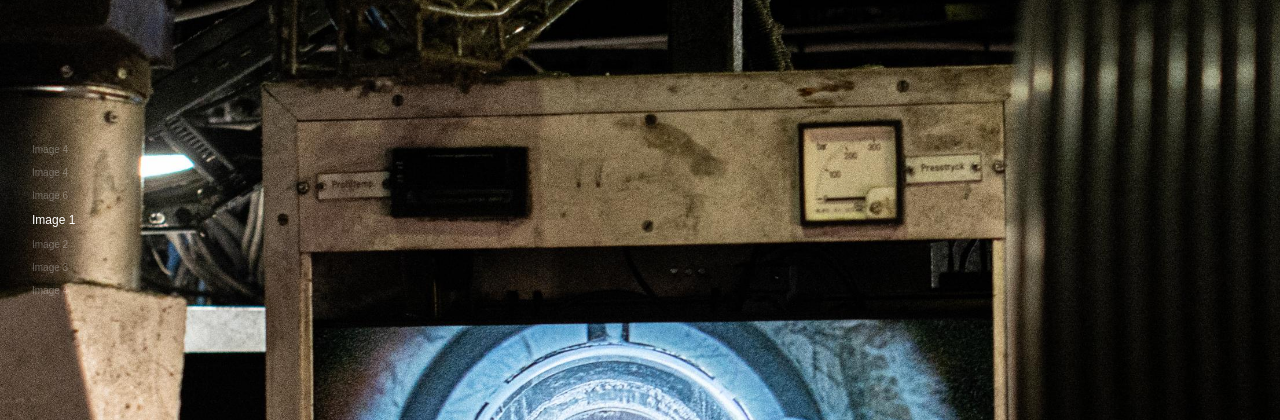
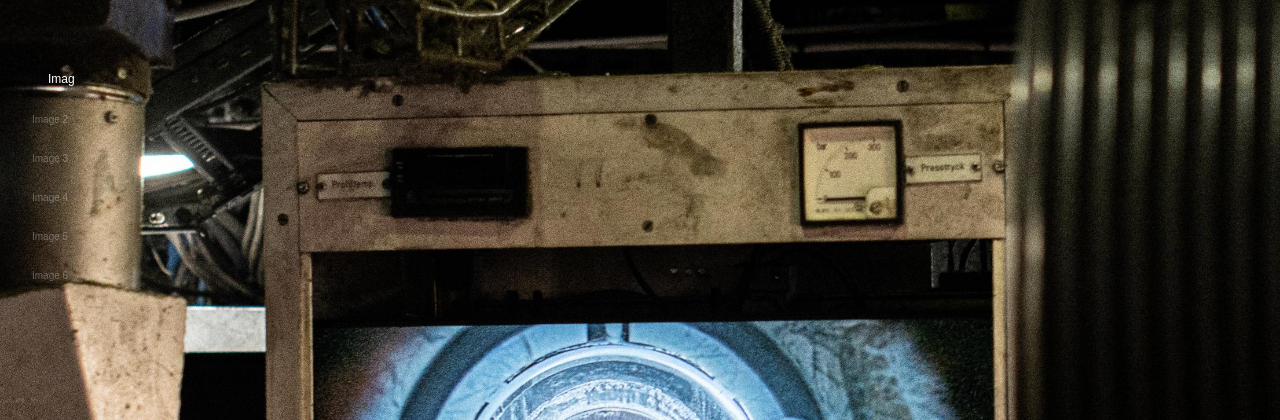
Before and after one commit to mikusmikus/hydro-animations, a Next.js app: page / in a window 1280 px wide. Shown: the part 180-600 px from the top of the page. Built offline with nearby package versions, Linux system fonts and the light colour scheme.

Commit message:
Implement Embla Carousel for dynamic title overlay scrolling

```diff
--- a/app/components/Test2.tsx
+++ b/app/components/Test2.tsx
@@ -8,8 +8,10 @@ gsap.registerPlugin(useGSAP, ScrollTrigger);
 
 export function Test2({
   data,
+  setActiveIndex,
 }: {
   data: { src: string; title: string; width: number; height: number }[];
+  setActiveIndex: (index: number) => void;
 }) {
   const container = useRef<HTMLDivElement>(null);
 
@@ -36,8 +38,17 @@ export function Test2({
           start: 'top center',
           onToggle: (self) => {
             if (self.isActive) {
-              console.log('Panel centered:', index);
+              setActiveIndex(index);
             }
+          },
+        });
+
+        // New ScrollTrigger for detecting when image top crosses below center
+        ScrollTrigger.create({
+          trigger: panel,
+          start: 'top center',
+          onLeave: () => {
+            console.log('Panel top scrolled below center:', index);
           },
         });
       });
--- a/app/components/TitleOverlay.tsx
+++ b/app/components/TitleOverlay.tsx
@@ -1,44 +1,52 @@
+import useEmblaCarousel from 'embla-carousel-react';
+import { useEffect, useCallback } from 'react';
+
 interface TitleOverlayProps {
   titles: string[];
   activeIndex: number;
 }
 
 export const TitleOverlay = ({ titles, activeIndex }: TitleOverlayProps) => {
-  // Create a reordered array that shows 3 items before and after the active index
-  const getReorderedTitles = () => {
-    const reordered = [];
-    const length = titles.length;
+  const [emblaRef, emblaApi] = useEmblaCarousel({
+    loop: true,
+    align: 'center',
+    containScroll: 'keepSnaps',
+    axis: 'y',
+  });
 
-    // Add 3 items before active index
-    for (let i = 3; i > 0; i--) {
-      const index = (activeIndex - i + length) % length;
-      reordered.push({ title: titles[index], originalIndex: index });
+  const scrollTo = useCallback(
+    (index: number) => {
+      emblaApi?.scrollTo(index);
+    },
+    [emblaApi]
+  );
+
+  useEffect(() => {
+    if (emblaApi) {
+      scrollTo(activeIndex);
     }
-
-    // Add active index
-    reordered.push({ title: titles[activeIndex], originalIndex: activeIndex });
-
-    // Add 3 items after active index
-    for (let i = 1; i <= 3; i++) {
-      const index = (activeIndex + i) % length;
-      reordered.push({ title: titles[index], originalIndex: index });
-    }
-
-    return reordered;
-  };
+  }, [activeIndex, emblaApi, scrollTo]);
 
   return (
-    <div className="fixed z-[100] top-1/2 left-8 -translate-y-1/2 text-left">
-      <div className="flex flex-col gap-2">
-        {getReorderedTitles().map(({ title, originalIndex }, displayIndex) => (
-          <h2
-            key={originalIndex}
-            className={`text-[10px] transition-all duration-300 ease-in-out text-white mix-blend-difference
-              ${displayIndex === 3 ? 'text-[12px] opacity-100' : 'opacity-30'}`}
-          >
-            {title}
-          </h2>
-        ))}
+    <div className="fixed z-[100] top-1/2 left-8 -translate-y-1/2">
+      <div className="h-[300px] overflow-hidden" ref={emblaRef}>
+        <div className="flex flex-col gap-6">
+          {titles.map((title, index) => (
+            <div
+              key={index}
+              className={`flex-[0_0_auto] transition-all duration-300
+                ${
+                  index === activeIndex
+                    ? 'text-[12px] font-medium opacity-100 translate-x-4'
+                    : 'text-[10px] opacity-30'
+                }`}
+            >
+              <h2 className="text-white mix-blend-difference whitespace-nowrap">
+                {title}
+              </h2>
+            </div>
+          ))}
+        </div>
       </div>
     </div>
   );
--- a/app/page.tsx
+++ b/app/page.tsx
@@ -37,7 +37,7 @@ const images = [
     src: '/images/_AAA9967.jpg',
     width: 1200,
     height: 2600,
-    title: 'Image 4',
+    title: 'Image 5',
   },
   {
     src: '/images/HYDRO_100R_DIE.jpg',
@@ -54,7 +54,7 @@ export default function Home() {
 
   return (
     <main className="">
-      <Test2 data={images} activeIndex={activeIndex} />
+      <Test2 data={images} setActiveIndex={setActiveIndex} />
       {/* <DotToButtons /> */}
       {/* <Test /> */}
       {/* <div ref={containerRef} className="w-full">
```
